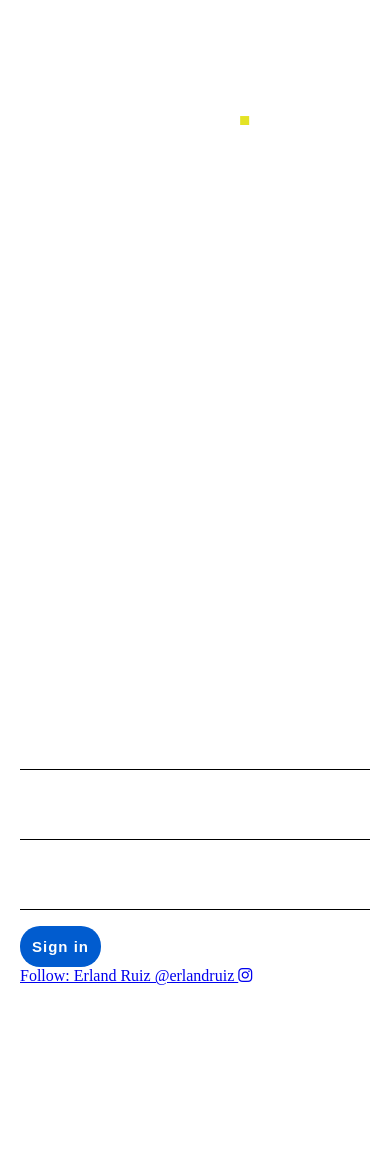
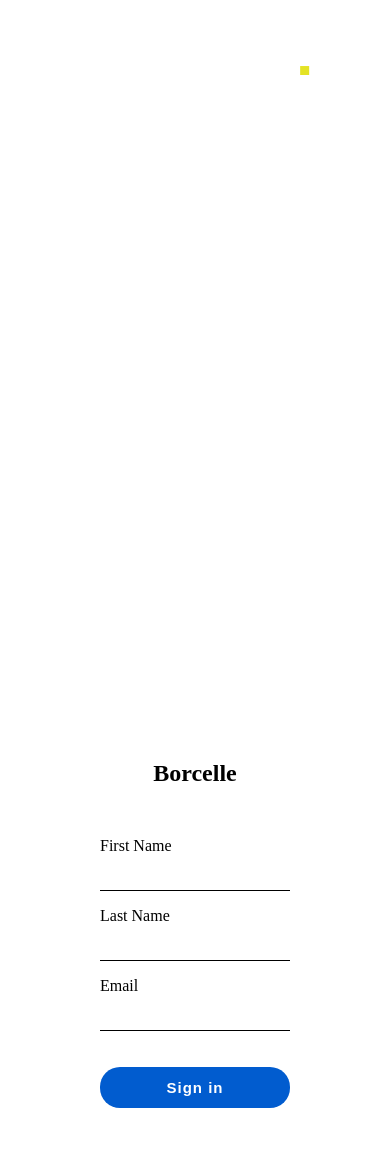
Before and after one commit to erlandruiz/0001-lp-borcelle, a website: page index.html in a window 390 px wide. Shown: the top 1161 px of the page. Before the commit the page ends 985 px from the top, so only its background shows below. Drawn offline with Linux system fonts and the light colour scheme.

Commit message:
segundo commit landing page responsive

```diff
--- /dev/null
+++ b/scss/_mobile.scss
@@ -0,0 +1,26 @@
+@media  (max-width:700px) {
+
+//Nav
+#navbar{
+    padding-top: 30px;
+    text-align: center;
+}
+
+//Showcase
+#showcase{
+    padding: 20px;
+    .container{
+        flex-direction: column;
+        .showcase-text{
+
+            padding-top: 0;
+            h1, h2, p{
+                padding-right: 0px;
+                text-align: center;
+            }
+        }
+
+    }
+} // End Showcase
+
+}
--- a/scss/style.scss
+++ b/scss/style.scss
@@ -90,3 +90,45 @@ form {
 #navbar{
     padding-top: 80px;
 }
+
+//Showcase
+#showcase{
+    padding: 50px;
+    .container{
+        display: flex;
+        .showcase-text{
+            flex: 2;
+            padding-top: 80px;
+            h1,p{
+                padding-right: 80px;
+            }
+        }
+        .showcase-form{
+            flex: 1;
+            background: #fff;
+            color: #000;
+            border-radius: 20px;
+        }
+        h4{
+            text-align: center;
+            padding-top: 70px;
+        }
+        form{
+            padding: 50px 60px;
+        }
+        button{
+            width: 100%;
+            margin-top: 20px;
+        }
+    }
+} // End Showcase
+
+//Footer
+#mainfooter{
+    text-align: center;
+    padding: 30px;
+    border-radius: 20px solid $primary-color;
+    background: #015ccf;
+}
+
+@import 'mobile';
```
Also changed, not shown: css/style.css, 1 other file.
